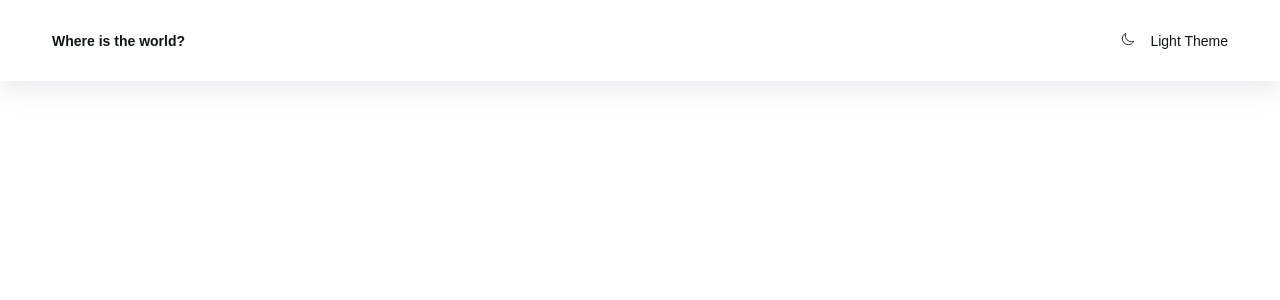
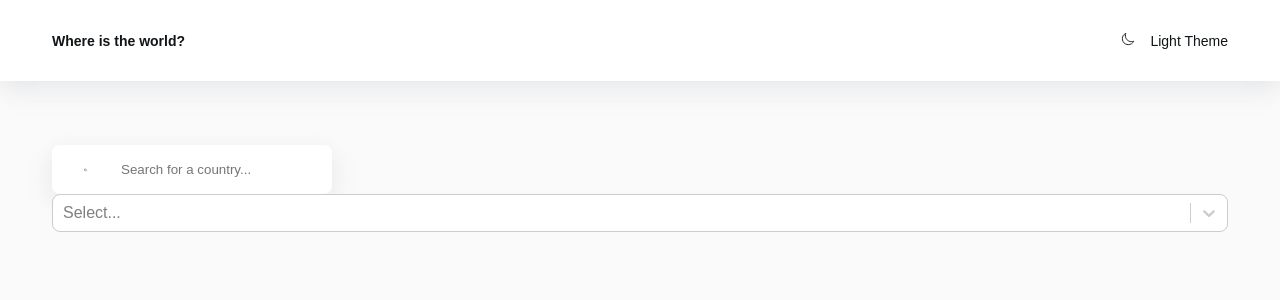
Before and after one commit to AndreKatt/themed-countries, a React (Create React App) app: page / in a window 1280 px wide. Shown: the top 300 px of the page. Built offline with nearby package versions, Linux system fonts and the light colour scheme; a web font is replaced by a local one.

Commit message:
add search with select

```diff
--- a/package.json
+++ b/package.json
@@ -10,6 +10,7 @@
     "react-dom": "^18.2.0",
     "react-icons": "^4.7.1",
     "react-scripts": "5.0.1",
+    "react-select": "^5.7.0",
     "web-vitals": "^2.1.0"
   },
   "scripts": {
--- a/src/App.js
+++ /dev/null
@@ -1,11 +0,0 @@
-import { Header } from './components/Header';
-
-function App() {
-  return (
-    <>
-      <Header />
-    </>
-  );
-}
-
-export default App;
--- /dev/null
+++ b/src/App.jsx
@@ -0,0 +1,16 @@
+import { Header } from './components/Header';
+import { Main } from './components/Main';
+import { Controls } from './components/Controls';
+
+function App() {
+  return (
+    <>
+      <Header />
+      <Main>
+        <Controls />
+      </Main>
+    </>
+  );
+}
+
+export default App;
--- /dev/null
+++ b/src/components/Controls.jsx
@@ -0,0 +1,20 @@
+import { CustomSelect } from './CustomSelect';
+import { Search } from './Search';
+
+const options = [
+	{value: 'Africa', label: 'Africa'},
+	{value: 'America', label: 'America'},
+	{value: 'Asia', label: 'Asia'},
+	{value: 'Europe', label: 'Europe'},
+	{value: 'Oceania', label: 'Oceania'}
+];
+
+export const Controls = () => {
+
+  return (
+	<div>
+		<Search />
+		<CustomSelect options={options} />
+	</div>
+  );
+};
--- /dev/null
+++ b/src/components/CustomSelect.jsx
@@ -0,0 +1,23 @@
+import Select from 'react-select';
+import styled from 'styled-components';
+
+export const CustomSelect = styled(Select).attrs({
+	styles: {
+		control: (provided) => ({
+			...provided,
+			backgroundColor: 'var(--colors-ui-base)',
+			color: 'var(--colors-text)',
+			borderRadius: 'var(--radii)',
+			padding: '0.25rem',
+			border: 'none',
+			boxShadow: 'var(--shadow',
+			height: '50px',
+		}),
+		option: (provided, state) => ({
+			...provided,
+			cursor: 'pointer',
+			color: 'var(--colors-text)',
+			backgroundColor:  state.isSelected ? 'var(--colors-bg)' : 'var(--colors-ui-base)'
+		})
+	},
+})``;
--- /dev/null
+++ b/src/components/Main.jsx
@@ -0,0 +1,18 @@
+import styled from 'styled-components';
+import { Container } from './Container'
+
+const Wrapper = styled.main`
+ padding: 2rem 0;
+
+ @media (min-width: 767px) {
+	padding: 4rem 0;
+ }
+`;
+
+export const Main = ({children}) => {
+  return (
+	<Wrapper>
+		<Container>{children}</Container>
+	</Wrapper>
+  );
+}
--- /dev/null
+++ b/src/components/Search.jsx
@@ -0,0 +1,42 @@
+import styled from 'styled-components';
+
+import { IoSearch } from 'react-icons/io5';
+import { useState } from 'react';
+
+const InputContainer = styled.label`
+	background-color: var(--colors-ui-base);
+	padding: 1rem 2rem;
+	display: flex;
+	align-items: center;
+
+	border-radius: var(--radii);
+	box-shadow: var(--shadow);
+	width: 100%;
+	margin-bottom: 1.5rem;
+
+	@media (min-width: 767px) {
+		margin-bottom: 0;
+		width: 280px;
+	}
+`;
+
+const Input = styled.input.attrs({
+	type: 'search',
+	placeholder: 'Search for a country...',
+})`
+	margin-left: 2rem;
+	border: none;
+	outline: none;
+	color: var(--color-text);
+`;
+
+export const Search = () => {
+	const [search, setSearch] = useState();
+
+  return (
+	<InputContainer>
+		<IoSearch />
+		<Input onChange={(e) => setSearch(e.target.value)} value={search} />
+	</InputContainer>
+  );
+};
--- a/src/index.css
+++ b/src/index.css
@@ -50,6 +50,5 @@ body {
   font-family: var(--family);
   color: var(--colors-text);
   font-weight: var(--fw-light);
-  border-color: var(--colors-bg);
-  background-color: var(--colors-ui-base);
+  background-color: var(--colors-bg);
 }
```
Also changed, not shown: 1 other file (tests, documents, lock files or other folders).
